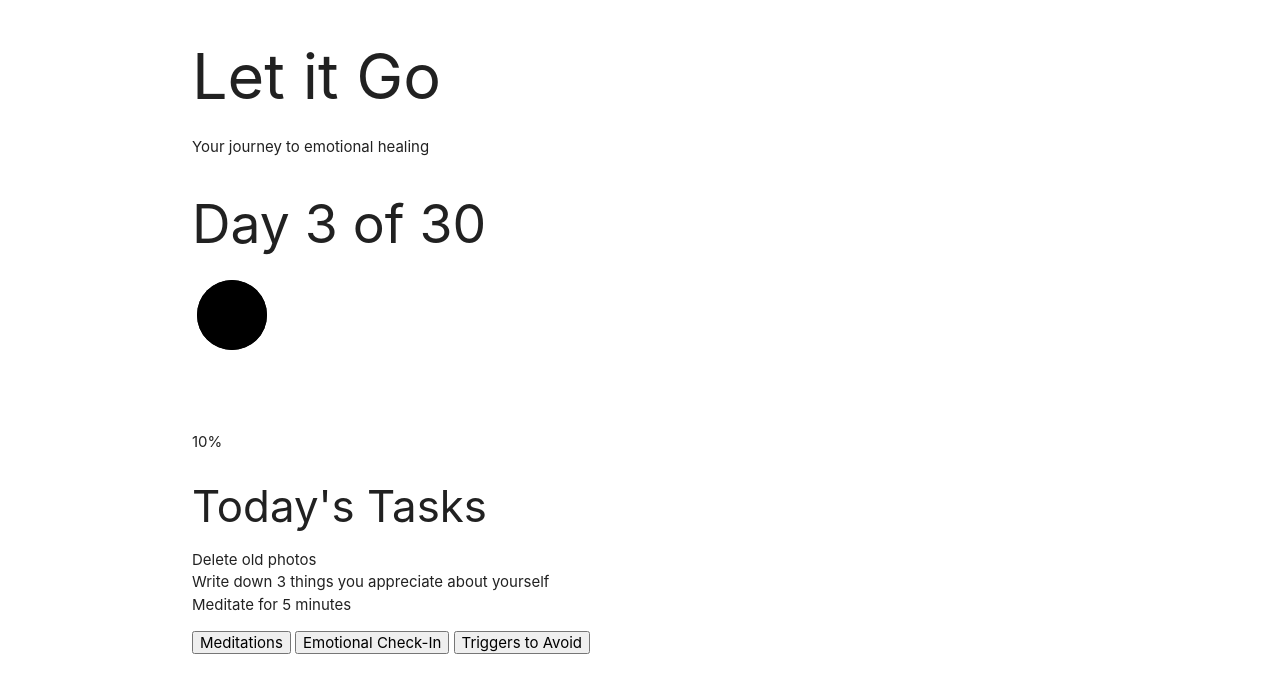
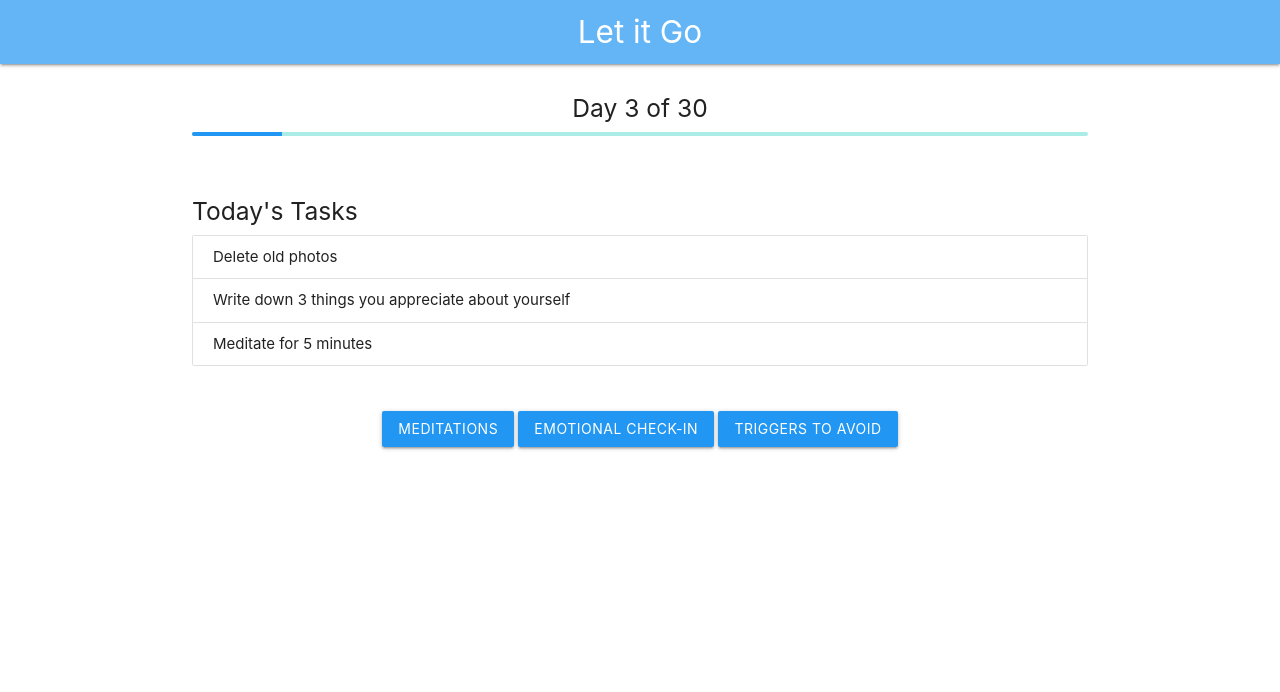
Before and after one commit to Jimmyno/let-It-go, a plain HTML site: page index.html in a window 1280 px wide. Drawn offline with nearby package versions, Linux system fonts and the light colour scheme.

Commit message:
Update index.html

```diff
--- a/index.html
+++ b/index.html
@@ -9,39 +9,38 @@
   <link href="https://cdnjs.cloudflare.com/ajax/libs/materialize/1.0.0/css/materialize.min.css" rel="stylesheet">
 </head>
 <body>
+  <nav>
+    <div class="nav-wrapper blue lighten-2">
+      <a href="#" class="brand-logo center">Let it Go</a>
+    </div>
+  </nav>
+
   <div class="container">
-    <header>
-      <h1>Let it Go</h1>
-      <p>Your journey to emotional healing</p>
-    </header>
-
-    <div id="progress-tracker">
-      <h2>Day 3 of 30</h2>
-      <div class="progress-circle">
-        <svg>
-          <circle cx="40" cy="40" r="35"></circle>
-          <circle cx="40" cy="40" r="35" id="progress"></circle>
-        </svg>
-        <div class="progress-text">10%</div>
+    <div class="section">
+      <h5 class="center">Day 3 of 30</h5>
+      <div class="progress">
+        <div class="determinate blue" style="width: 10%"></div>
       </div>
     </div>
 
-    <div id="daily-tasks">
-      <h3>Today's Tasks</h3>
-      <ul>
-        <li>Delete old photos</li>
-        <li>Write down 3 things you appreciate about yourself</li>
-        <li>Meditate for 5 minutes</li>
+    <div class="section">
+      <h5>Today's Tasks</h5>
+      <ul class="collection">
+        <li class="collection-item">Delete old photos</li>
+        <li class="collection-item">Write down 3 things you appreciate about yourself</li>
+        <li class="collection-item">Meditate for 5 minutes</li>
       </ul>
     </div>
 
-    <div id="actions">
-      <button onclick="showMeditations()">Meditations</button>
-      <button onclick="showCheckIn()">Emotional Check-In</button>
-      <button onclick="showTriggers()">Triggers to Avoid</button>
+    <div class="section center">
+      <a class="waves-effect waves-light btn blue" onclick="showMeditations()">Meditations</a>
+      <a class="waves-effect waves-light btn blue" onclick="showCheckIn()">Emotional Check-In</a>
+      <a class="waves-effect waves-light btn blue" onclick="showTriggers()">Triggers to Avoid</a>
     </div>
   </div>
 
+  <!-- Import Materialize JS -->
+  <script src="https://cdnjs.cloudflare.com/ajax/libs/materialize/1.0.0/js/materialize.min.js"></script>
   <script src="app.js"></script>
 </body>
 </html>
```
